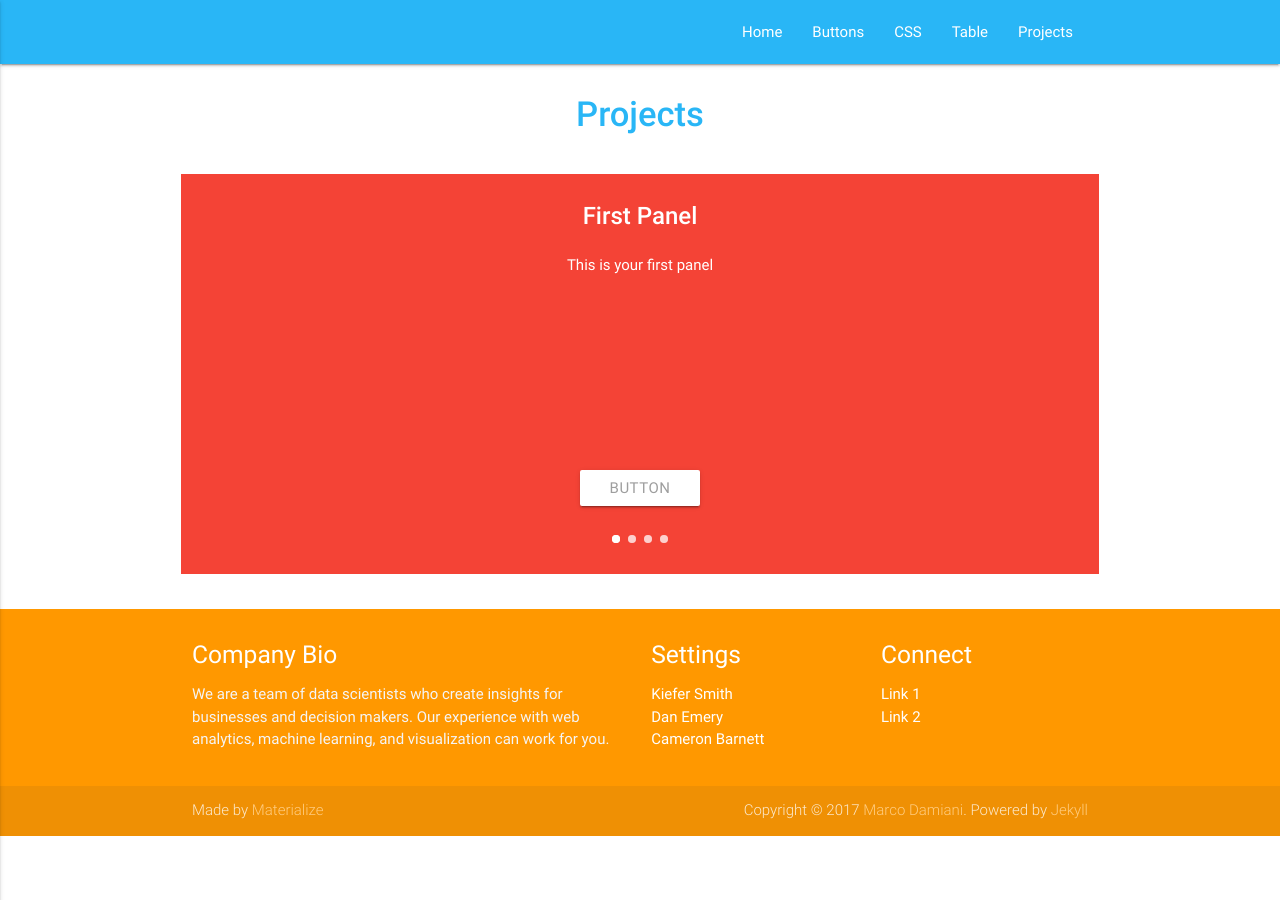
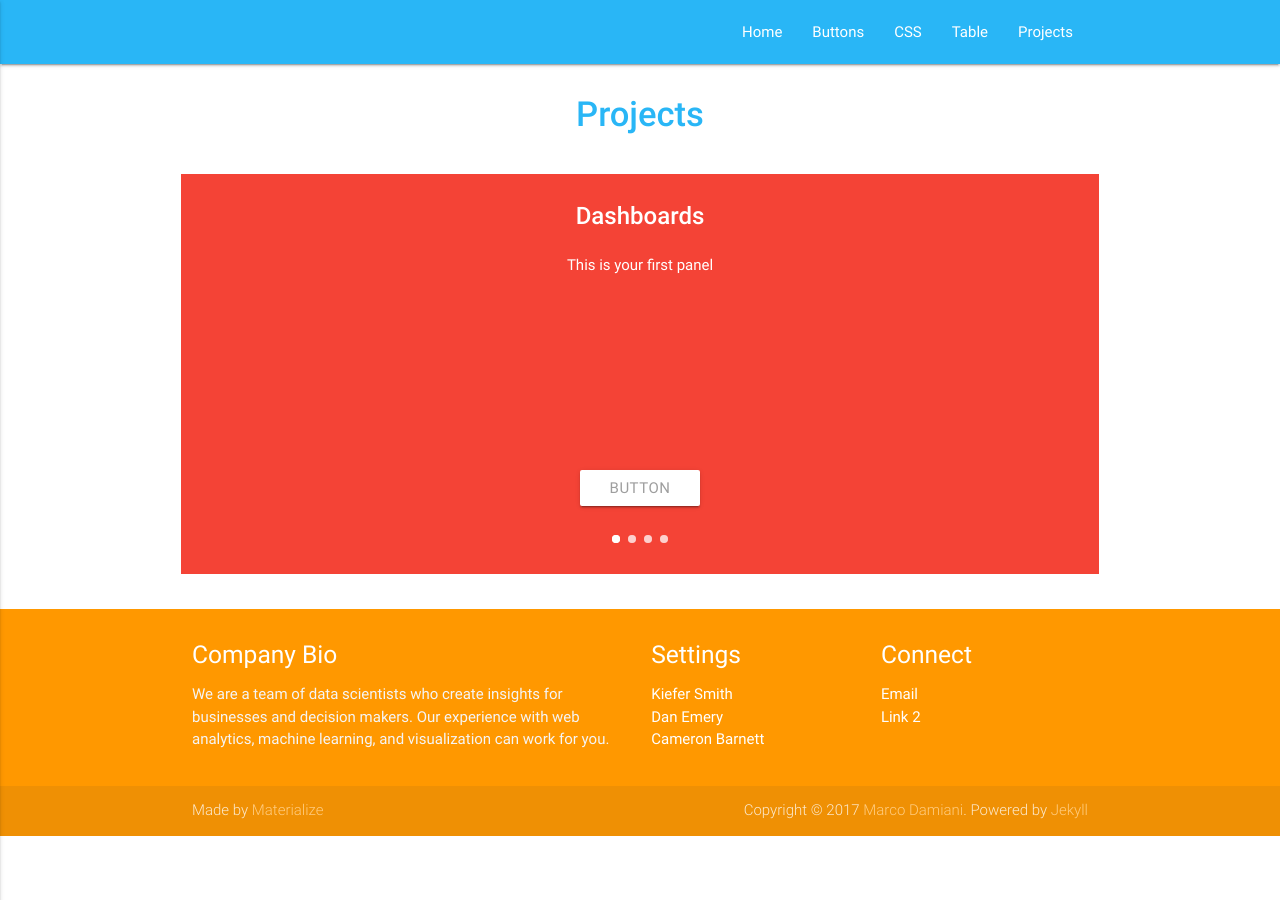
Before and after one commit to kiefersmith/Altitude-Website, a Jekyll site: the page built from example4.md, in a window 1280 px wide. Built offline with Jekyll 4.4.1, drawn with Linux system fonts in a browser that asks for light colours.

Commit message:
Fleshing out.

```diff
--- a/_includes/footer.html
+++ b/_includes/footer.html
@@ -16,7 +16,7 @@
         <div class="col l3 s12">
           <h5 class="white-text">Connect</h5>
           <ul>
-            <li><a class="white-text" href="#!">Link 1</a></li>
+            <li><a class="white-text" href="mailto:altitudeconsultingllc@gmail.com">Email</a></li>
             <li><a class="white-text" href="#!">Link 2</a></li>
           </ul>
         </div>
--- a/example4.md
+++ b/example4.md
@@ -13,7 +13,7 @@
             <a class="btn waves-effect white grey-text darken-text-2">button</a>
           </div>
           <div class="carousel-item red white-text active" href="#one!" style="z-index: 0; opacity: 1; display: block; transform: translateX(0px) translateX(0px) translateX(0px) translateZ(0px);">
-            <h2>First Panel</h2>
+            <h2>Dashboards</h2>
             <p class="white-text">This is your first panel</p>
           </div>
           <div class="carousel-item amber white-text" href="#two!" style="transform: translateX(0px) translateX(953.906px) translateZ(0px); z-index: -1; opacity: 1; display: block;">
```
